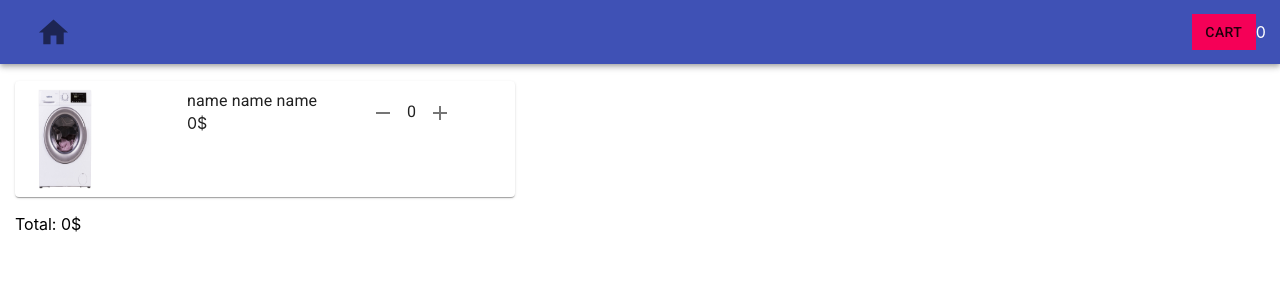
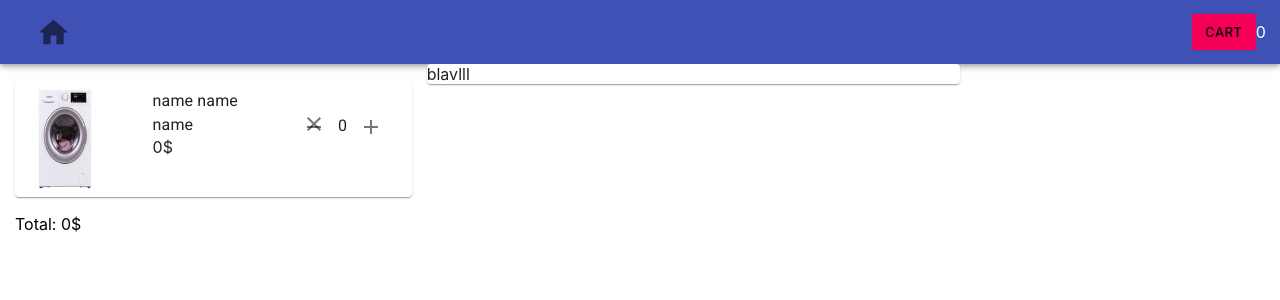
Before and after one commit to Parenyuk/testshop, a React (Create React App) app: page /#/cart in a window 1280 px wide. Shown: the top 300 px of the page. Built offline with nearby package versions, Linux system fonts and the light colour scheme.

Commit message:
begin work with ConfirmOrderProduct.tsx

```diff
--- a/src/pages/Cart/Cart.tsx
+++ b/src/pages/Cart/Cart.tsx
@@ -3,6 +3,9 @@ import {ProductItemInCart} from './ProductItemInCart/ProductItemInCart';
 import {useSelector} from 'react-redux';
 import {AppStateType} from '../../redux/store';
 import {makeStyles, Theme} from '@material-ui/core/styles';
+import {ConfirmOrderProduct} from './ConfirmOrderProduct/ConfirmOrderProduct';
+import Grid from '@material-ui/core/Grid';
+import Card from '@material-ui/core/Card';
 
 
 export const useCartStyles = makeStyles((theme: Theme) => ({
@@ -20,10 +23,22 @@ export const Cart = () => {
 
     return (
         <div>
-            <ProductItemInCart  />
-            <div className={classes.totalPrice}>
-                Total:  {`${totalPriceProduct}$`}
-            </div>
+            <Grid container direction={'row'} >
+                <Grid item xs={4} >
+                    <ProductItemInCart  />
+                    <div className={classes.totalPrice}>
+                        Total:  {`${totalPriceProduct}$`}
+                    </div>
+                </Grid>
+               <Grid item xs={5} >
+                   <Card>
+                       <ConfirmOrderProduct/>
+                   </Card>
+
+               </Grid>
+
+
+            </Grid>
         </div>
     )
 }
--- /dev/null
+++ b/src/pages/Cart/ConfirmOrderProduct/ConfirmOrderProduct.tsx
@@ -0,0 +1,9 @@
+import React from 'react';
+
+export const ConfirmOrderProduct = () => {
+    return (
+        <div>
+                        blavlll
+        </div>
+    )
+}
--- a/src/pages/Cart/ProductItemInCart/ProductItemInCart.tsx
+++ b/src/pages/Cart/ProductItemInCart/ProductItemInCart.tsx
@@ -15,6 +15,7 @@ import {
     setProductPriceAndCountProductThunk,
     setProductPriceThunk
 } from '../../../redux/cartPageReducer';
+import CloseIcon from '@material-ui/icons/Close';
 
 
 export const useProductItemInCartStyles = makeStyles((theme: Theme) => ({
@@ -25,6 +26,15 @@ export const useProductItemInCartStyles = makeStyles((theme: Theme) => ({
     productInCart: {
         maxWidth: 500,
         margin: '25px 15px',
+    },
+    closeButton: {
+        marginTop: -80,
+        marginRight: -20,
+    },
+    countBlock: {
+        display: 'flex',
+       alignItems: 'center',
+        justifyContent: 'center',
     }
 }))
 
@@ -47,20 +57,16 @@ export const ProductItemInCart = () => {
 
 
 
-    // const [price, setProductPrice] = useState(productPrice);
-
 
     const addOneProduct = () => {
-
-        debugger
         let result = totalPriceProduct + productPrice;
-        // setProductPrice(  price+productPrice)
         dispatch(setProductPriceAndCountProductThunk(result,productCountInCart + 1))
-
-
     }
 
-
+    const minusOneProduct = () => {
+        let result = totalPriceProduct -  productPrice;
+        dispatch(setProductPriceAndCountProductThunk(result,productCountInCart - 1))
+    }
 
 
 
@@ -68,7 +74,7 @@ export const ProductItemInCart = () => {
     return (
         <div  className={classes.productInCart}>
             <Paper>
-                <Grid container spacing={2} direction={'row'}>
+                <Grid container spacing={2} direction={'row'}  >
                     <Grid item xs={4}>
                         <ButtonBase>
                             <img src={washingMachine} className={classes.productImg}/>
@@ -80,14 +86,17 @@ export const ProductItemInCart = () => {
                         </Typography>
                         {`${totalPriceProduct}$`}
                     </Grid>
-                    <Grid item xs={4}>
-                        <Typography>
-                            <IconButton /*onClick={minusOneProduct} disabled={countProduct === 0}*/>
+                    <Grid item xs={4} className={classes.countBlock} >
+                        <Typography >
+                            <IconButton onClick={minusOneProduct}  /*disabled={countProduct === 0}*/>
                                 <RemoveIcon />
                             </IconButton>
                             {productCountInCart}
                             <IconButton onClick={addOneProduct}  >
                                 <AddIcon/>
+                            </IconButton>
+                            <IconButton  className={classes.closeButton} >
+                                <CloseIcon />
                             </IconButton>
                         </Typography>
                     </Grid>
```
